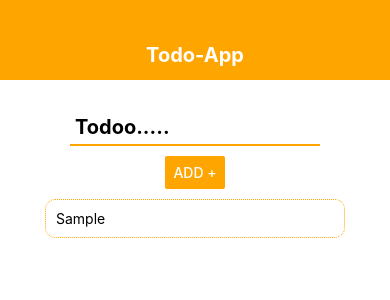
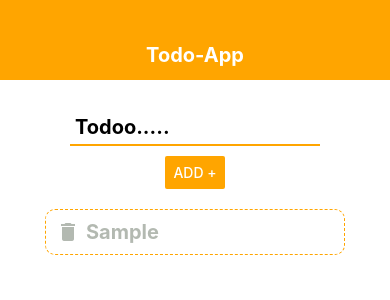
Before and after one commit to rohan-anuj/Todolist-ReactNative, a React Native app: screen / in a window 390 px wide. Both pictures are taken after typing "Sample" into the empty fields and a click on the button "ADD +". Shown: the top 300 px of the page. Built offline with nearby package versions, Linux system fonts and the light colour scheme.

Commit message:
icons with actions initialized

```diff
--- a/components/Todolist.js
+++ b/components/Todolist.js
@@ -1,5 +1,6 @@
 import React, { useState } from "react";
 import { View, Text, TextInput, StyleSheet, FlatList, ScrollView,Alert, Button, TouchableOpacity } from "react-native"
+import { MaterialIcons } from '@expo/vector-icons';
 
 export default function Todolist() {
     const [Data, setData] = useState([])
@@ -29,10 +30,11 @@ export default function Todolist() {
             <View style={{ marginTop: 10 }}><Button onPress={submitHandled} title="Add +" color="orange" />
 
             </View>
-            <ScrollView>
+            <ScrollView style={{padding:10}}>
                 {Data.map(item =>
-                    <TouchableOpacity key={item.key} onPress={() => pressHandled(item.key)} style={{ border: "dotted", padding: 10, borderWidth: 1, borderRadius: 10, fontSize: 10, borderColor: "orange", fontWeight: "bold", width: 300, marginTop: 10 }}>
-                        <Text>{item.name}</Text></TouchableOpacity>)}
+                    <TouchableOpacity key={item.key} onPress={() => pressHandled(item.key)} style={{ borderStyle: "dashed", flexDirection:"row", padding: 10, borderWidth: 1, borderRadius: 10, fontSize: 10, borderColor: "orange", fontWeight: "bold", width: 300, marginTop: 10 }}>
+                    <MaterialIcons style={{ width:20, color:"#b3b9b1"}} name="delete" size={24} color="black" />
+                       <Text style={{marginLeft:10 , fontSize:20,fontWeight:"bold", color:"#b3b9b1"}}>{item.name}</Text></TouchableOpacity>)}
             </ScrollView>
         </View>
     );
--- a/package.json
+++ b/package.json
@@ -11,6 +11,7 @@
   },
   "dependencies": {
     "expo": "~43.0.0",
+    "expo-cli": "^4.13.0",
     "expo-status-bar": "~1.1.0",
     "react": "17.0.1",
     "react-dom": "17.0.1",
```
Also changed, not shown: 1 other file (tests, documents, lock files or other folders).
